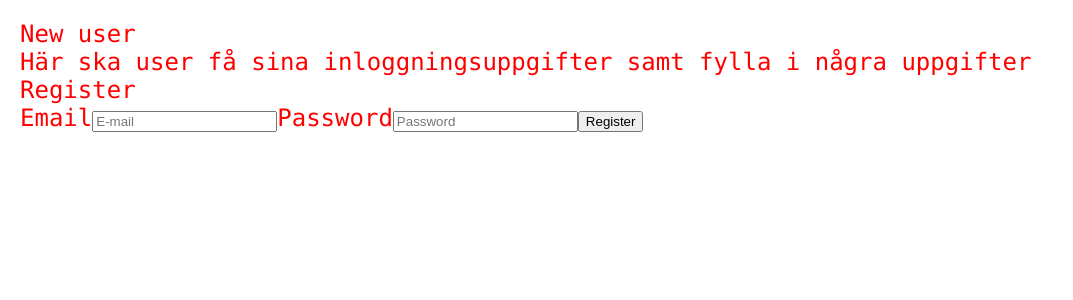
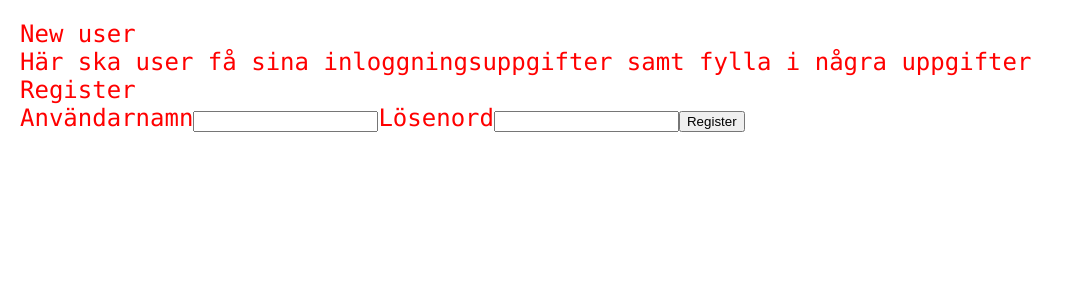
Before and after one commit to AbbeBlubb/vemharbetalat, a React (Create React App) app: page /new in a window 1280 px wide. Shown: the top 300 px of the page, without its empty margins (0-1073 px from the left). Built offline with nearby package versions, Linux system fonts and the light colour scheme.

Commit message:
Roll back of redux, thunk, form; way to noisy for this simple app

```diff
--- a/src/actions/index.js
+++ /dev/null
@@ -1,30 +0,0 @@
-import { AUTH_USER } from './types';
-
-// Syntax: an arrow function that returns another arrow function
-// Args: the object with email and password
-export const signup = formProps => dispatch => {
-  fetch('https://cyberwall.herokuapp.com/signup', {
-    method: 'POST',
-    // Uploading JSON data, can be string or obj (the api expects an object)
-    body: JSON.stringify(formProps),
-    headers: { 'Content-Type': 'application/json'}
-  })
-    .then(response => response.json())
-    .then(json => console.log(json))
-}
-
-
-/*
-  return {
-    type: AUTH_USER,
-    payload: ...
-  }
-*/
-
-/*
-  return (dispatch) => {
-    dispatch({
-      type: AUTH_USER
-    })
-  }
-*/
--- a/src/actions/types.js
+++ /dev/null
@@ -1 +0,0 @@
-export const AUTH_USER = 'auth_user';
--- a/src/components/authentication/SignupForm.js
+++ b/src/components/authentication/SignupForm.js
@@ -1,56 +1,41 @@
 import React from 'react';
-import { reduxForm, Field } from 'redux-form';
-import { compose } from 'redux';
-import { connect } from 'react-redux';
-import * as actions from '../../actions'
 
 
-class SignupForm extends React.Component {
+export class SignupForm extends React.Component {
+  constructor(props) {
+    super(props);
+    this.state={
+      test: ''
+    };
+  }
 
-  onSubmit = (formProps) => {
-    console.log(formProps);
-    console.log(this.props);
-    this.props.signup(formProps);
-  }
+  handleSignup = () => {
+    fetch('https://cyberwall.herokuapp.com/signup', {
+      method: 'POST',
+      // Uploading JSON data, can be string or obj (the api expects an object)
+      body: '',
+      headers: { 'Content-Type': 'application/json'}
+    })
+      .then(response => response.json())
+      .then(json => console.log(json))
+      .catch(error => console.log('Error: ',error));
+  };
 
   render() {
     return (
       <>
         {/* The reduxForm makes props.handleSubmit available, as arg the function to be called, as reference, not calling() */}
-        <form onSubmit={this.props.handleSubmit(this.onSubmit)}>
+        <form onSubmit={() => {}}>
 
-          <label htmlFor='email'>Email</label>
-          <Field
-            type='text'
-            name='email'
-            component='input'
-            placeholder='E-mail'
-            autoComplete='none'
-          />
+          <label htmlFor='email'>Användarnamn</label>
+          <input type='text' />
 
-          <label htmlFor='password'>Password</label>
-          <Field
-            type='password'
-            name='password'
-            component='input'
-            placeholder='Password'
-            autoComplete='none'
-          />
+          <label htmlFor='password'>Lösenord</label>
+          <input type='password' />
 
-          {/* The button event will be catched by parent */}
-          <button>Register</button>
+          <button type='submit'>Register</button>
         </form>
       </>
-    )
+    );
   }
 }
-
-// Pass HOCs to compose, that will apply it to the (SignupForm)
-export default compose(
-  // connect args: state, the imported actions object
-  connect(null, actions),
-  // The 'signup' will be accessible in this.props
-  reduxForm({ form: 'signup'})
-)(SignupForm);
-
-//export default reduxForm({ form: 'signup'})(SignupForm);
--- a/src/components/views/PageNewUser.js
+++ b/src/components/views/PageNewUser.js
@@ -1,5 +1,5 @@
 import React from 'react';
-import SignupForm from '../authentication/SignupForm';
+import { SignupForm } from '../authentication/SignupForm';
 
 
 export class PageNewUser extends React.Component {
--- a/src/index.js
+++ b/src/index.js
@@ -3,21 +3,5 @@ import ReactDOM from 'react-dom';
 import App from './components/main/App';
 import './styles/styles.scss';
 
-import { Provider } from 'react-redux';
-import { createStore, applyMiddleware } from 'redux';
-import reduxThunk from 'redux-thunk';
-import reducers from './reducers';
 
-
-// Redux store
-const store = createStore(
-  reducers, // The combineReducers
-  {}, // The initial state
-  applyMiddleware(reduxThunk) // Middleware
-)
-
-ReactDOM.render(
-  <Provider store={store}>
-    <App />
-  </Provider>,
-  document.getElementById('root'));
+ReactDOM.render(<App />, document.getElementById('root'));
--- a/src/reducers/authentication.js
+++ /dev/null
@@ -1,8 +0,0 @@
-const INITIAL_STATE = {
-  authenticated: '',
-  errorMessate: ''
-};
-
-export function authentication(action, state = INITIAL_STATE) {
-  return state;
-}
--- a/src/reducers/index.js
+++ /dev/null
@@ -1,8 +0,0 @@
-import { combineReducers } from 'redux';
-import { reducer as formReducer } from 'redux-form'; // Rename the named export to formReducer for clarity
-import { authentication } from './authentication';
-
-export default combineReducers({
-  authentication,
-  form: formReducer // Key needs to be 'form'
-});
```
